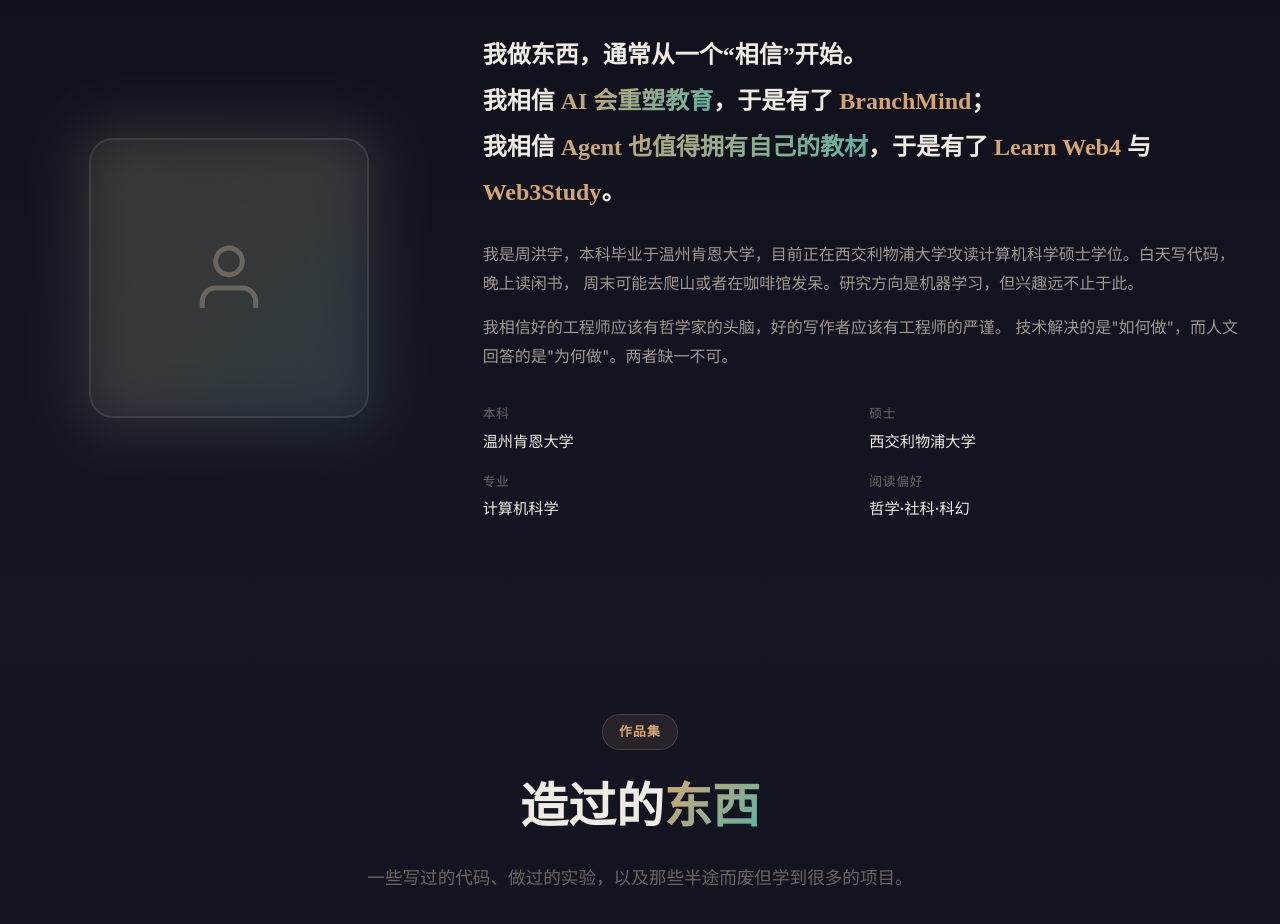
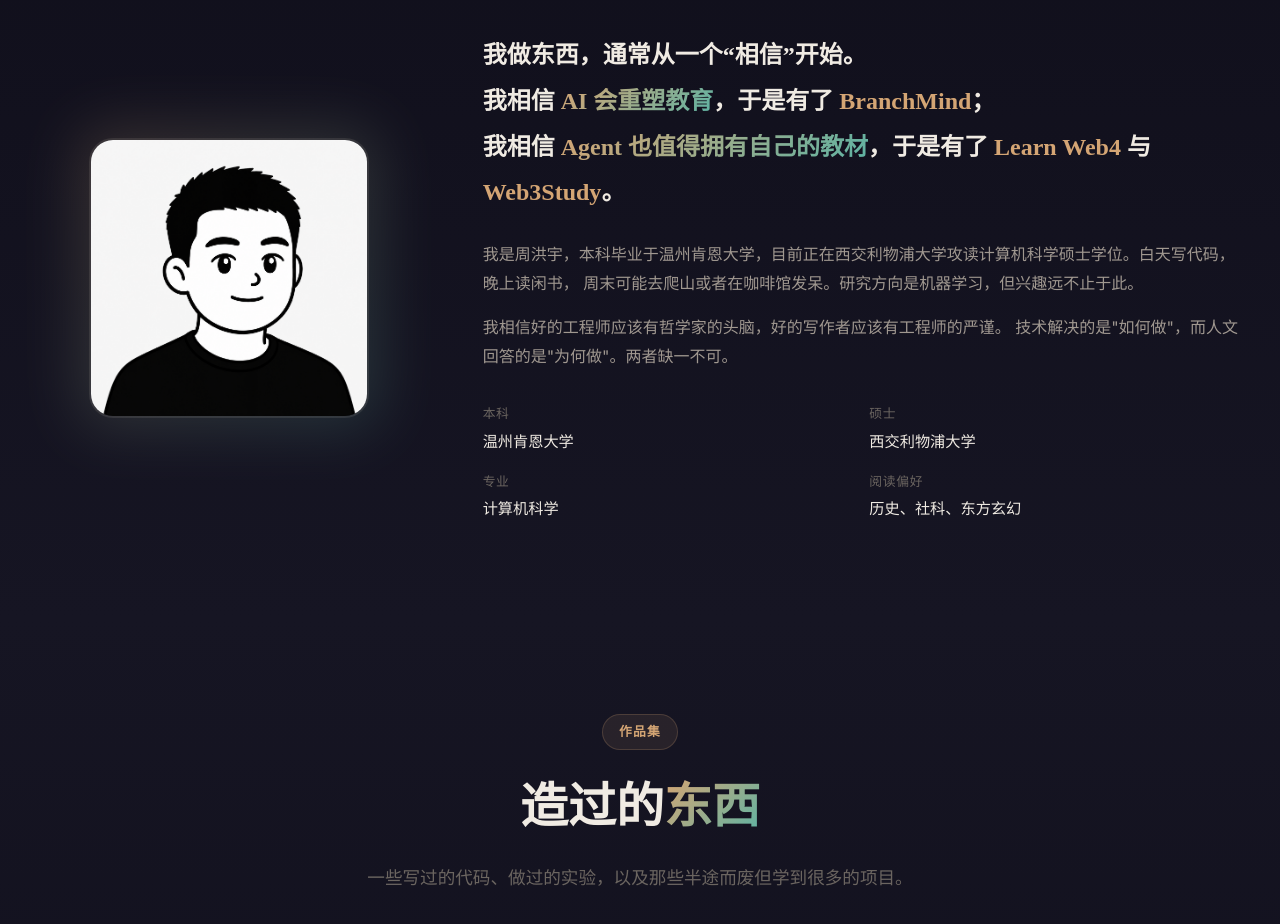
Before and after one commit to torres953190868/selfweb, a plain HTML site: page index.html in a window 1280 px wide. Shown: the part 1060-1984 px from the top of the page. Drawn offline with Linux system fonts and the light colour scheme.

Commit message:
更新个人网站：精简区域、更新联系方式与头像

```diff
--- a/css/style.css
+++ b/css/style.css
@@ -456,24 +456,19 @@
     height: 280px;
 }
 
-.image-placeholder {
+.about-avatar {
     width: 100%;
     height: 100%;
-    background: var(--bg-card);
+    object-fit: cover;
+    border-radius: var(--radius-lg);
     border: 2px solid var(--border);
-    border-radius: var(--radius-lg);
-    display: flex;
-    align-items: center;
-    justify-content: center;
-    color: var(--text-muted);
     position: relative;
     z-index: 2;
     transition: all var(--transition-base);
 }
 
-.about-image:hover .image-placeholder {
+.about-image:hover .about-avatar {
     border-color: var(--accent-amber);
-    color: var(--accent-amber);
 }
 
 .image-glow {
--- a/index.html
+++ b/index.html
@@ -94,12 +94,7 @@
             <div class="about-content">
                 <div class="about-image-wrapper">
                     <div class="about-image">
-                        <div class="image-placeholder">
-                            <svg width="80" height="80" viewBox="0 0 24 24" fill="none" stroke="currentColor" stroke-width="1.5">
-                                <path d="M20 21v-2a4 4 0 0 0-4-4H8a4 4 0 0 0-4 4v2"/>
-                                <circle cx="12" cy="7" r="4"/>
-                            </svg>
-                        </div>
+                        <img src="images/notion-avatar.png" alt="周洪宇的 Notion 风格头像" class="about-avatar" data-testid="about-avatar">
                         <div class="image-glow"></div>
                     </div>
                 </div>
@@ -132,7 +127,7 @@
                         </div>
                         <div class="info-item">
                             <span class="info-label">阅读偏好</span>
-                            <span class="info-value">哲学·社科·科幻</span>
+                            <span class="info-value">历史、社科、东方玄幻</span>
                         </div>
                     </div>
                 </div>
```
Also changed, not shown: images/notion-avatar.png (added).
